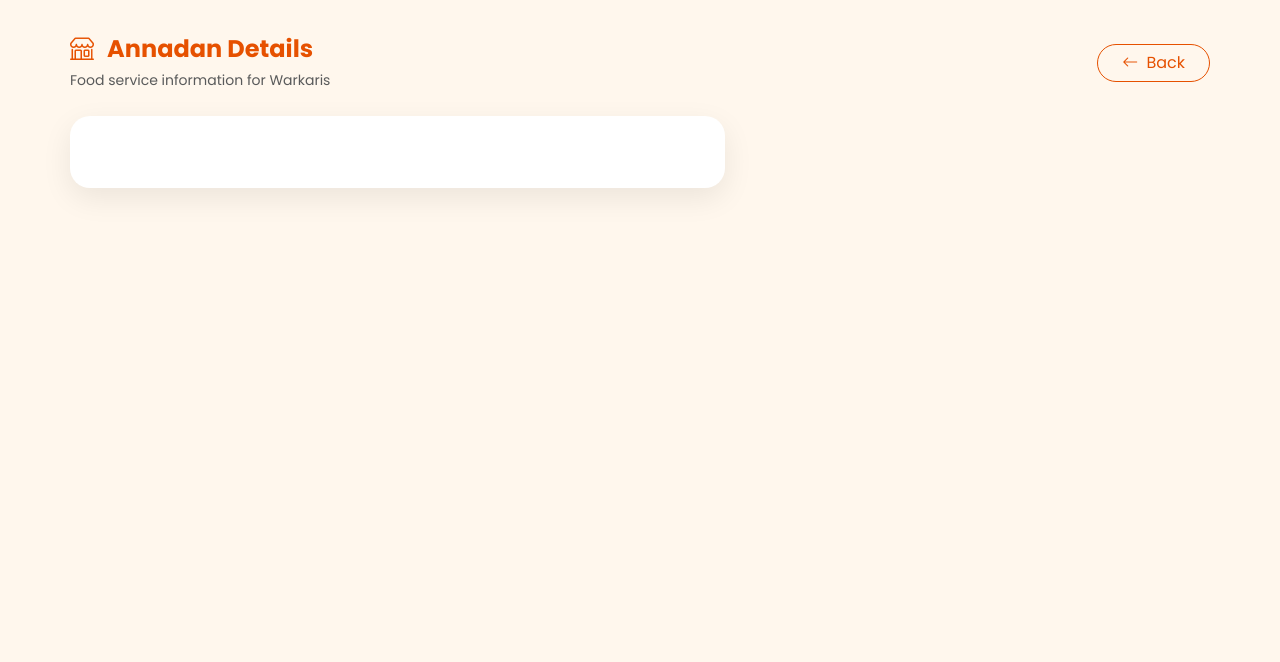
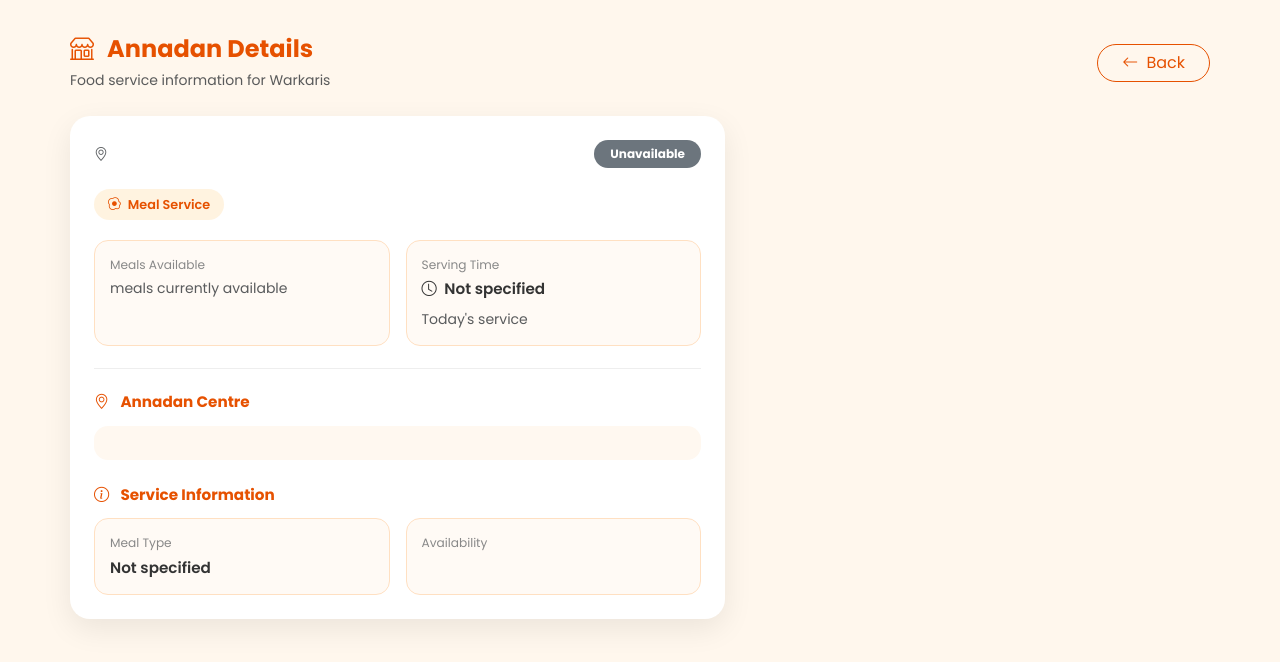
Before and after one commit to vedantmowad/Wari-Annapurna, a Flask app: template app/templates/warkari/annadan_detail.html in a window 1280 px wide. Shown: the top 662 px of the page. Run offline with Flask 3, Linux system fonts and the light colour scheme; the template is opened without the code that fills it, so the values that code supplies are empty.

Commit message:
add annadan centre service and availability details

```diff
--- a/app/templates/warkari/annadan_detail.html
+++ b/app/templates/warkari/annadan_detail.html
@@ -234,3 +234,129 @@
                         <div class="centre-title">
                             {{ centre.name }}
                         </div>
+
+
+                         <div class="text-muted small mt-1">
+                            <i class="bi bi-geo-alt me-1"></i>
+                            {{ centre.city }}
+                        </div>
+                    </div>
+
+                    {% if centre.meal_status == 'available' %}
+                        <span class="status-badge">
+                            <i class="bi bi-check-circle me-1"></i>
+                            Available
+                        </span>
+                    {% else %}
+                        <span class="badge bg-secondary rounded-pill px-3 py-2">
+                            {{ centre.meal_status | default('Unavailable', true) | capitalize }}
+                        </span>
+                    {% endif %}
+
+                </div>
+
+                <div class="mb-4">
+
+                    <span class="meal-badge">
+                        <i class="bi bi-egg-fried me-1"></i>
+                        {{ centre.meal_type | default('Meal Service', true) }}
+                    </span>
+
+                </div>
+
+                <div class="row g-3">
+
+                    <div class="col-md-6">
+                        <div class="info-box">
+
+                            <div class="label">
+                                Meals Available
+                            </div>
+
+                            <div class="availability-number">
+                                {{ centre.available_meals }}
+                            </div>
+
+                            <div class="small text-muted">
+                                meals currently available
+                            </div>
+
+                        </div>
+                    </div>
+
+                    <div class="col-md-6">
+                        <div class="info-box">
+
+                            <div class="label">
+                                Serving Time
+                            </div>
+
+                            <div class="value">
+                                <i class="bi bi-clock me-1"></i>
+
+                                {% if centre.serving_start and centre.serving_end %}
+                                    {{ centre.serving_start }} - {{ centre.serving_end }}
+                                {% else %}
+                                    Not specified
+                                {% endif %}
+                            </div>
+
+                            <div class="small text-muted mt-2">
+                                Today's service
+                            </div>
+
+                        </div>
+                    </div>
+
+                </div>
+
+                <div class="divider"></div>
+
+                <div class="section-title">
+                    <i class="bi bi-geo-alt me-2"></i>
+                    Annadan Centre
+                </div>
+
+                <div class="location-box mb-4">
+
+                    <div class="fw-semibold mb-1">
+                        {{ centre.name }}
+                    </div>
+
+                    <div class="text-muted">
+                        {{ centre.address }}
+                    </div>
+
+                    <div class="text-muted mt-1">
+                        {{ centre.city }}
+                    </div>
+
+                </div>
+
+                <div class="section-title">
+                    <i class="bi bi-info-circle me-2"></i>
+                    Service Information
+                </div>
+
+                <div class="row g-3">
+
+                    <div class="col-md-6">
+                        <div class="info-box">
+
+                            <div class="label">
+                                Meal Type
+                            </div>
+
+                            <div class="value">
+                                {{ centre.meal_type | default('Not specified', true) }}
+                            </div>
+
+                        </div>
+                    </div>
+
+                    <div class="col-md-6">
+                        <div class="info-box">
+
+                            <div class="label">
+                                Availability
+                            </div>
```
